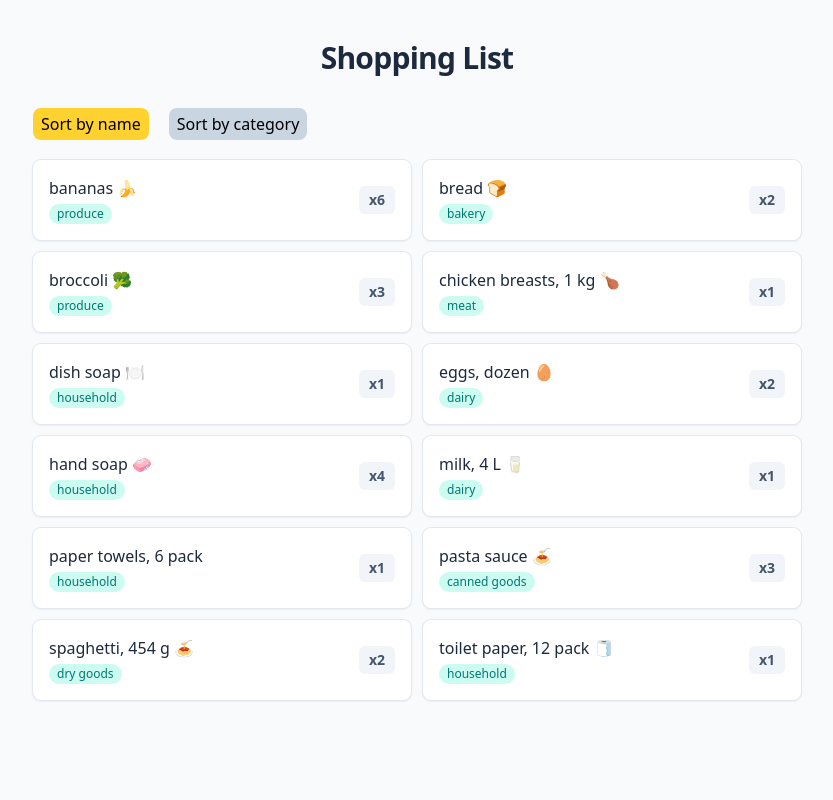
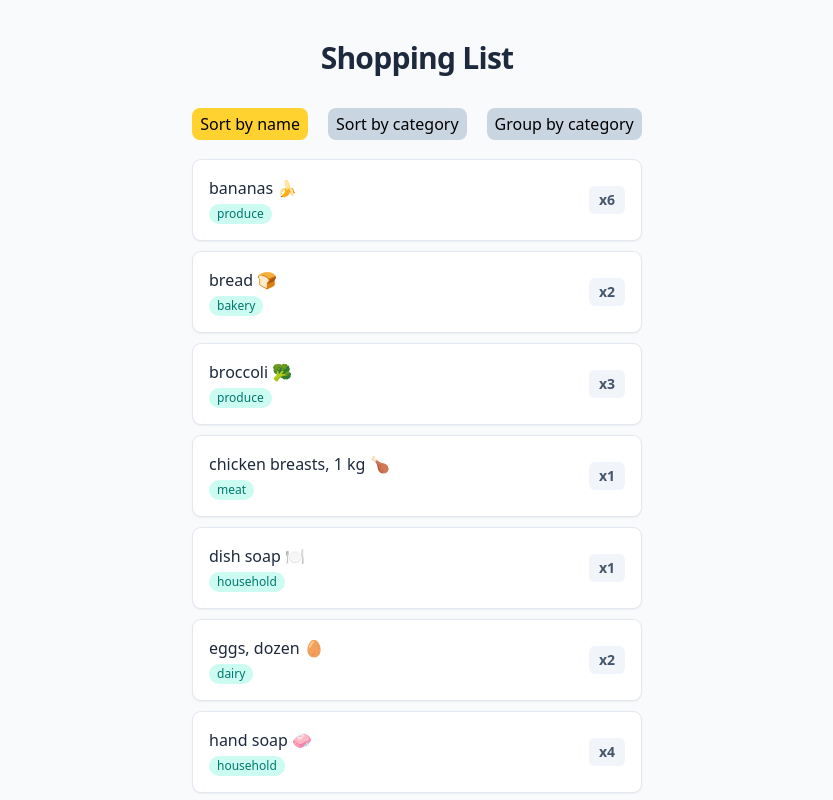
Before and after one commit to jrwall94/cprg306-assignments, a Next.js app: page /week-6 in a window 1280 px wide. Shown: the top 800 px of the page, without its empty margins (223-1056 px from the left). Built offline with nearby package versions, Linux system fonts and the light colour scheme.

Commit message:
Completed extra challenge

```diff
--- a/app/week-6/item-list.js
+++ b/app/week-6/item-list.js
@@ -6,30 +6,80 @@ import itemList from "./items.json";
 
 export default function ItemList() {
   const [sortBy, setSortBy] = useState("name");
+  const [isGrouped, setIsGrouped] = useState(false);
 
-  itemList.sort((a, b) => a[sortBy].localeCompare(b[sortBy]));
+  const sortedItems = [...itemList].sort((a, b) =>
+    a[sortBy].localeCompare(b[sortBy]),
+  );
+
+  const groupedItems = sortedItems.reduce((accumulator, currentItem) => {
+    const key = currentItem.category;
+    //Initialize array if it doesn't already exist for current category
+    if (!accumulator[key]) {
+      accumulator[key] = [];
+    }
+    //Add current item into the correct category
+    accumulator[key].push(currentItem);
+    return accumulator;
+    //Start with an empty array each time
+  }, {});
+  console.log(groupedItems);
 
   return (
     <section>
-      <div className="flex mb-5 gap-5">
+      <div className="flex mb-5 gap-5 justify-center">
         <button
-          onClick={() => setSortBy("name")}
-          className={`px-2 py-1 rounded-lg ${sortBy == "name" ? "bg-amber-300" : "bg-slate-300"}`}
+          onClick={() => {
+            setSortBy("name");
+            setIsGrouped(false);
+          }}
+          className={`px-2 py-1 rounded-lg ${sortBy == "name" && !isGrouped ? "bg-amber-300" : "bg-slate-300"}`}
         >
           Sort by name
         </button>
         <button
-          onClick={() => setSortBy("category")}
-          className={`px-2 py-1 rounded-lg ${sortBy == "category" ? "bg-amber-300" : "bg-slate-300"}`}
+          onClick={() => {
+            setSortBy("category");
+            setIsGrouped(false);
+          }}
+          className={`px-2 py-1 rounded-lg ${sortBy == "category" && !isGrouped ? "bg-amber-300" : "bg-slate-300"}`}
         >
           Sort by category
         </button>
+        <button
+          onClick={() => {
+            setSortBy("category");
+            setIsGrouped(true);
+          }}
+          className={`px-2 py-1 rounded-lg ${isGrouped == true ? "bg-amber-300" : "bg-slate-300"}`}
+        >
+          Group by category
+        </button>
       </div>
-      <ul className="grid grid-cols-1 gap-3 sm:grid-cols-2">
-        {itemList.map((item) => (
-          <Item key={item.id} {...item} />
-        ))}
-      </ul>
+      {/* Display regular item list if items shouldn't be grouped */}
+      {!isGrouped && (
+        <ul className="grid grid-cols-1 gap-3 max-w-md m-auto">
+          {sortedItems.map((item) => (
+            <Item key={item.id} {...item} />
+          ))}
+        </ul>
+      )}
+      {/* Display grouped item list if grouped is selected */}
+      {isGrouped && (
+        <div className="grid grid-cols-1 gap-3 max-w-md m-auto">
+          {Object.entries(groupedItems).map(([category, items]) => (
+            <ul
+              key={category}
+              className="font-bold capitalize flex flex-col gap-1"
+            >
+              {category}
+              {items.map((item) => (
+                <Item key={item.id} {...item} />
+              ))}
+            </ul>
+          ))}
+        </div>
+      )}
     </section>
   );
 }
```
